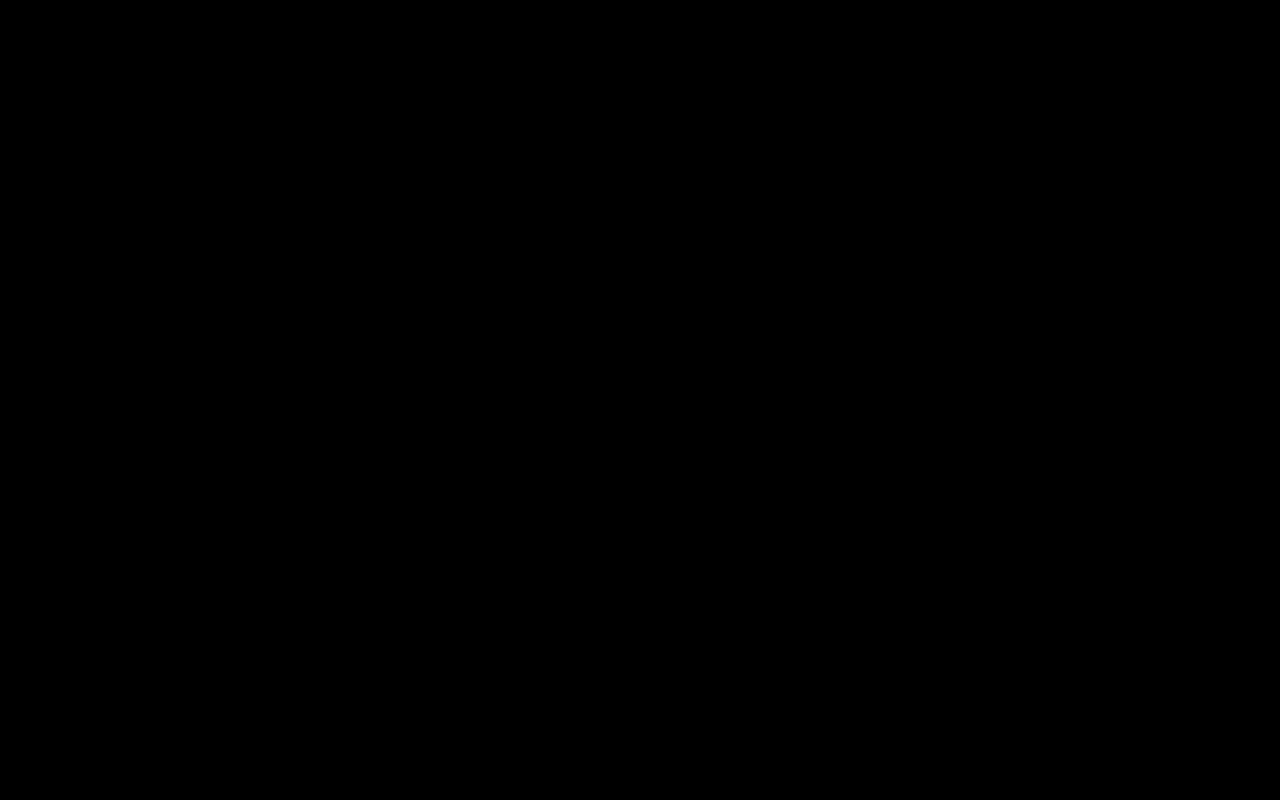
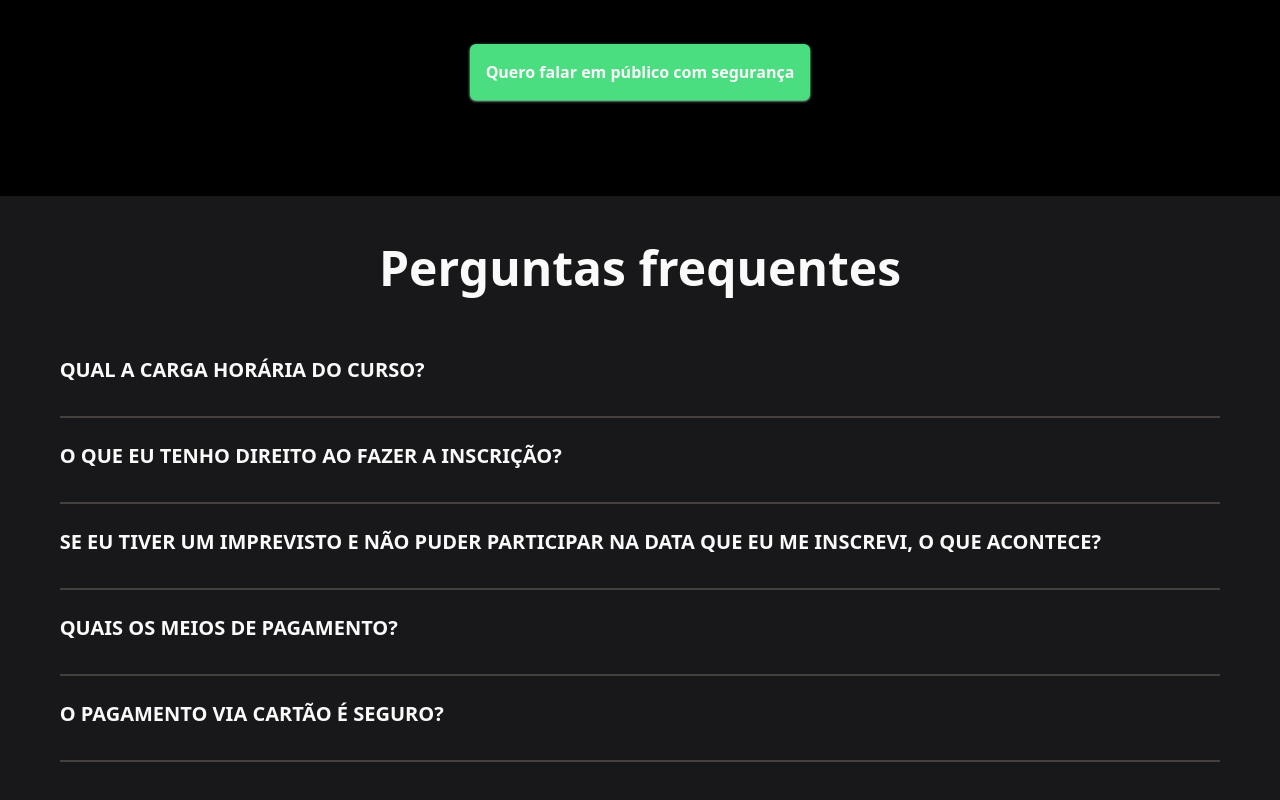
Before and after one commit to VitoorFranca/curso-oratoria-lp, a Next.js app: page / in a window 1280 px wide. Shown: the part 2108-2908 px from the top of the page. Before the commit the page ends 2064 px from the top, so only its background shows below. Built offline with nearby package versions, Linux system fonts and the light colour scheme.

Commit message:
feat: faq

```diff
--- a/src/app/page.tsx
+++ b/src/app/page.tsx
@@ -1,10 +1,23 @@
+'use client'
+
 import Card from "@/components/Card";
 import Button from "@/components/Button";
+import Faq from "@/components/Faq";
 
 export default function Home() {
+  function toggleVisibility(id: string) {
+    const element = document.getElementById(id);
+    element?.classList.toggle('invisible');
+    element?.classList.toggle('opacity-100');
+    element?.classList.toggle('h-auto');
+  }
+  function toggleH3(id: string) {
+    const element = document.getElementById(id);
+    element?.classList.toggle('text-green-400');;
+  }
   return (
-    <main className="flex flex-col justify-center items-center gap-12">
-      <section className="h-[58rem]">
+    <main className="flex flex-col justify-center items-center gap-12 scroll-smooth">
+      <section id="1" className="h-[58rem]">
 
         <div className="flex flex-col items-center justify-center gap-4 p-8 pt-16">
           <h1 className="text-3xl font-medium">Ganhe confiança em apresentações importantes com o nosso curso de oratória</h1>
@@ -19,7 +32,7 @@ export default function Home() {
 
       </section>
 
-      <section className="flex flex-col items-center">
+      <section id="2" className="bg-zinc-900 w-full flex flex-col items-center py-24">
         <div className="max-w-5xl flex flex-col gap-6 text-xl px-12">
           <h2>Você já perdeu alguma oportunidade importante na vida por não conseguir se expressar com segurança?</h2>
           <h3>Nossa metodologia de oratória foi criada especialmente para pessoas desejam falar em público com confiança e impacto.</h3>
@@ -29,7 +42,7 @@ export default function Home() {
       </section>
 
 
-      <section className="flex flex-col justify-center items-center px-12 py-12 gap-16 max-w-screen-xl">
+      <section id="3" className="flex flex-col justify-center items-center px-12 py-12 gap-16 max-w-screen-xl">
         <div className="flex flex-wrap gap-12 justify-center">
           <Card className="sm:flex hidden">Perdeu oportunidades.</Card>
           <Card>Foi prejudicado profissionalmente por não conseguir dizer “não” para tarefas que não eram da sua função.</Card>
@@ -44,6 +57,13 @@ export default function Home() {
         </div>
 
       </section>
+
+      <section id="4" className="bg-zinc-900 w-full flex flex-col justify-center items-center px-12 py-12 gap-16">
+        <h2 className="text-5xl font-bold">Perguntas frequentes</h2>
+
+        <Faq />
+
+      </section>
     </main>
   )
 };
--- a/src/components/Button/index.tsx
+++ b/src/components/Button/index.tsx
@@ -4,7 +4,7 @@ interface Props {
 
 const Button = ({ children } :Props) => {
     return (
-        <button className="bg-green-400 shadow shadow-green-300 p-4 rounded-md text-zinc-50 font-bold hover:opacity-50 transition-opacity">{children}</button>
+        <button className="bg-green-400 shadow shadow-green-300 p-4 rounded-md text-zinc-50 font-bold hover:opacity-50 transition-all ease-in-out delay-150 hover:-translate-y-1 hover:scale-110 duration-300">{children}</button>
     )
 }
 
--- /dev/null
+++ b/src/components/Faq/FaqItem.tsx
@@ -0,0 +1,45 @@
+interface Props {
+    question: string;
+    response: string;
+    // questionId: string;
+    // responseId: string;
+}
+
+const FaqItem = ({ question, response, }: Props) => {
+
+    function toggleResponse(id: string) {
+        const element = document.getElementById(id);
+        element?.classList.toggle('invisible');
+        element?.classList.toggle('opacity-100');
+        element?.classList.toggle('h-4/5');
+      }
+
+    function toggleQuestion(id: string) {
+        const element = document.getElementById(id);
+        element?.classList.toggle('text-green-400');;
+    }
+
+    function toggleBox(id: string) {
+        const element = document.getElementById(id);
+        element?.classList.toggle('h-auto');;
+    }
+
+    function handleClick({ boxId, questionId, responseId }: { boxId: string, questionId: string, responseId: string }) {
+        toggleResponse(responseId);
+        toggleQuestion(questionId);
+        toggleBox(boxId)
+    }
+
+    const boxId = 'li-' + (Math.floor(Math.random() * Date.now())).toString();
+    const questionId = 'a-' + (Math.floor(Math.random() * Date.now())).toString();
+    const responseId = 'p-' + (Math.floor(Math.random() * Date.now())).toString();
+
+    return (
+        <li onClick={() => handleClick({boxId, questionId, responseId})} id={boxId} className="border-b-stone-700 h-auto w-full cursor-pointer border-separate border-b-2 transition-[height]" >
+            <a id={questionId} className="font-bold text-xl" >{question}</a>
+            <p id={responseId} className="h-0 text-lg invisible opacity-0 duration-300 py-4 px-8">{response}</p>
+        </li>
+    )
+}
+
+export default FaqItem;
--- /dev/null
+++ b/src/components/Faq/index.tsx
@@ -0,0 +1,30 @@
+import FaqItem from "./FaqItem";
+
+const Faq = () => {
+    return (
+        <ul className="flex gap-6 flex-col max-w-screen-xl">
+            <FaqItem
+                question="QUAL A CARGA HORÁRIA DO CURSO?"
+                response="A carga horária é de 16 horas."
+            />
+            <FaqItem
+                question="O QUE EU TENHO DIREITO AO FAZER A INSCRIÇÃO?"
+                response="Estará incluso na sua inscrição o certificado que será entregue em mãos ao final do curso e coffee break em todos os dias de aula."
+            />
+            <FaqItem
+                question="SE EU TIVER UM IMPREVISTO E NÃO PUDER PARTICIPAR NA DATA QUE EU ME INSCREVI, O QUE ACONTECE?"
+                response="Basta só nos sinalizar que iremos te transferir de turma, sem problema."
+            />
+            <FaqItem
+                question="QUAIS OS MEIOS DE PAGAMENTO?"
+                response="Você pode fazer a sua inscrição pelo cartão de crédito em até 10x sem juros ou à vista (Pix ou Boleto)."
+            />
+            <FaqItem
+                question="O PAGAMENTO VIA CARTÃO É SEGURO?"
+                response="Sim, só utilizamos as plataformas mais conhecidas e seguras do mercado, como o Pagseguro e Stone."
+            />
+        </ul>
+    )
+}
+
+export default Faq;
--- a/tailwind.config.js
+++ b/tailwind.config.js
@@ -6,7 +6,11 @@ module.exports = {
     './src/app/**/*.{js,ts,jsx,tsx}',
   ],
   theme: {
-    extend: {},
+    extend: {
+      transitionProperty: {
+        'height': 'height',
+      }
+    },
   },
   plugins: [],
 }
```
